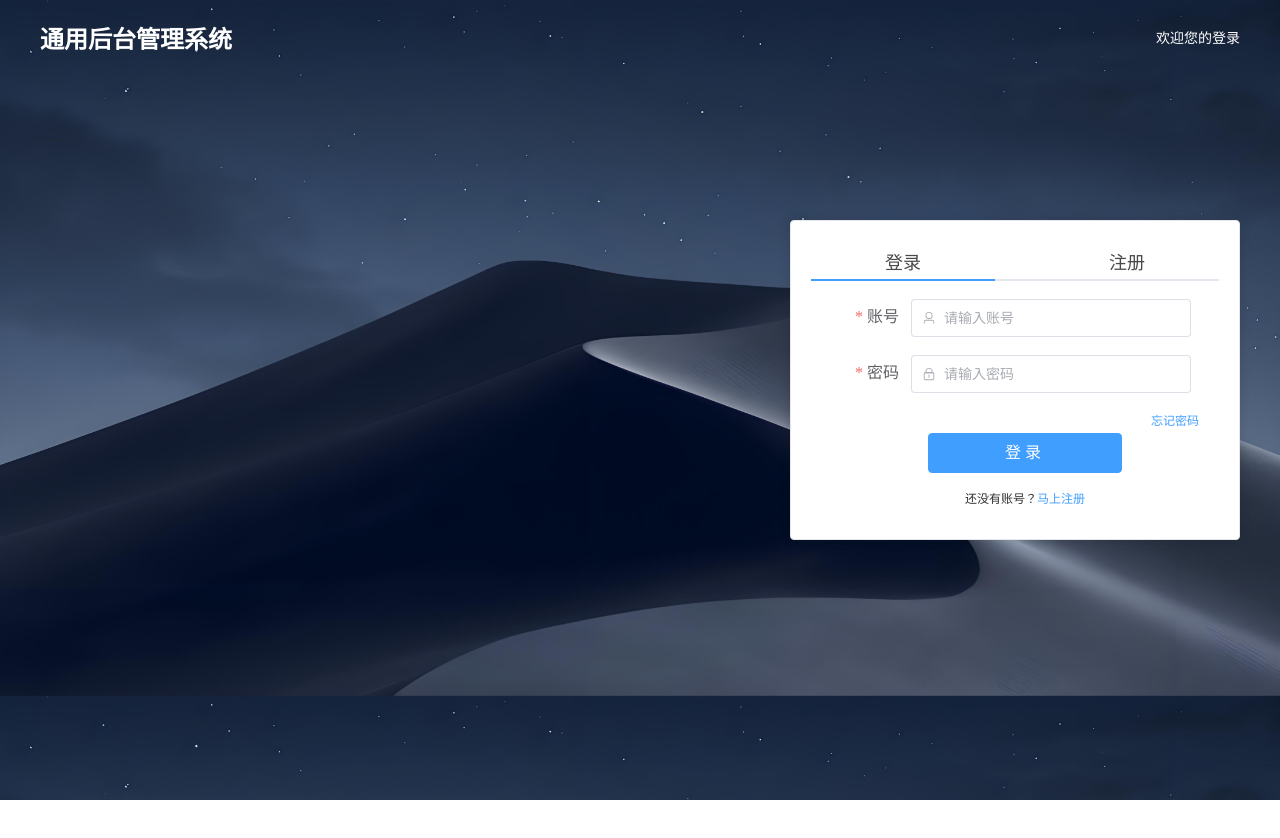
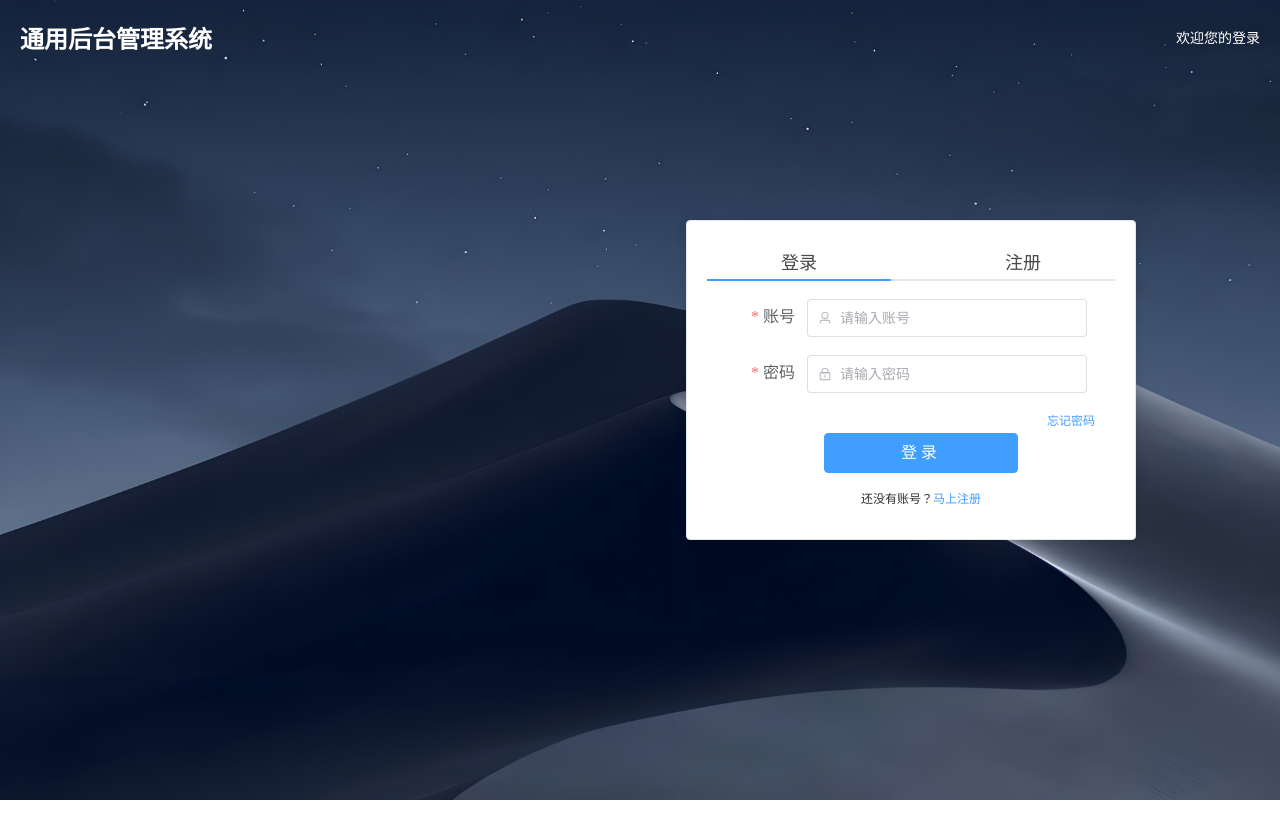
Before and after one commit to ys1112/vue3_ts_program, a Vue app: page /login in a window 1280 px wide. Shown: the top 838 px of the page. Built offline with nearby package versions, Linux system fonts and the light colour scheme.

Commit message:
登录页面布局修改

```diff
--- a/src/views/login/Login.vue
+++ b/src/views/login/Login.vue
@@ -278,14 +278,14 @@ const handleClick = (tab: TabsPaneContext, event: Event) => {
   color: #fff;
   height: 100vh;
   background-image: url('@/assets/images/bgc.jpg');
-  background-size: 100%;
+  background-repeat: no-repeat;
+  background-size: cover;
 
   .header-wrapper {
     .header-content {
       display: flex;
       justify-content: space-between;
       align-items: center;
-      width: 1200px;
       margin: 0 auto;
 
       span {
@@ -295,18 +295,15 @@ const handleClick = (tab: TabsPaneContext, event: Event) => {
   }
 
   .login-wrapper {
-    height: 600px;
+      position: relative;
+      height: 600px;
 
     .login-content {
-      position: relative;
-      width: 1200px;
-      height: 600px;
-      margin: 0 auto;
 
       .box-login {
         position: absolute;
         top: 50%;
-        right: 0;
+        right: 10%;
         transform: translateY(-50%);
         width: 450px;
         height: 320px;
@@ -387,7 +384,6 @@ const handleClick = (tab: TabsPaneContext, event: Event) => {
     .footer-content {
       display: flex;
       justify-content: center;
-      width: 1200px;
       margin: 0 auto;
       font-size: 12px;
     }
```
